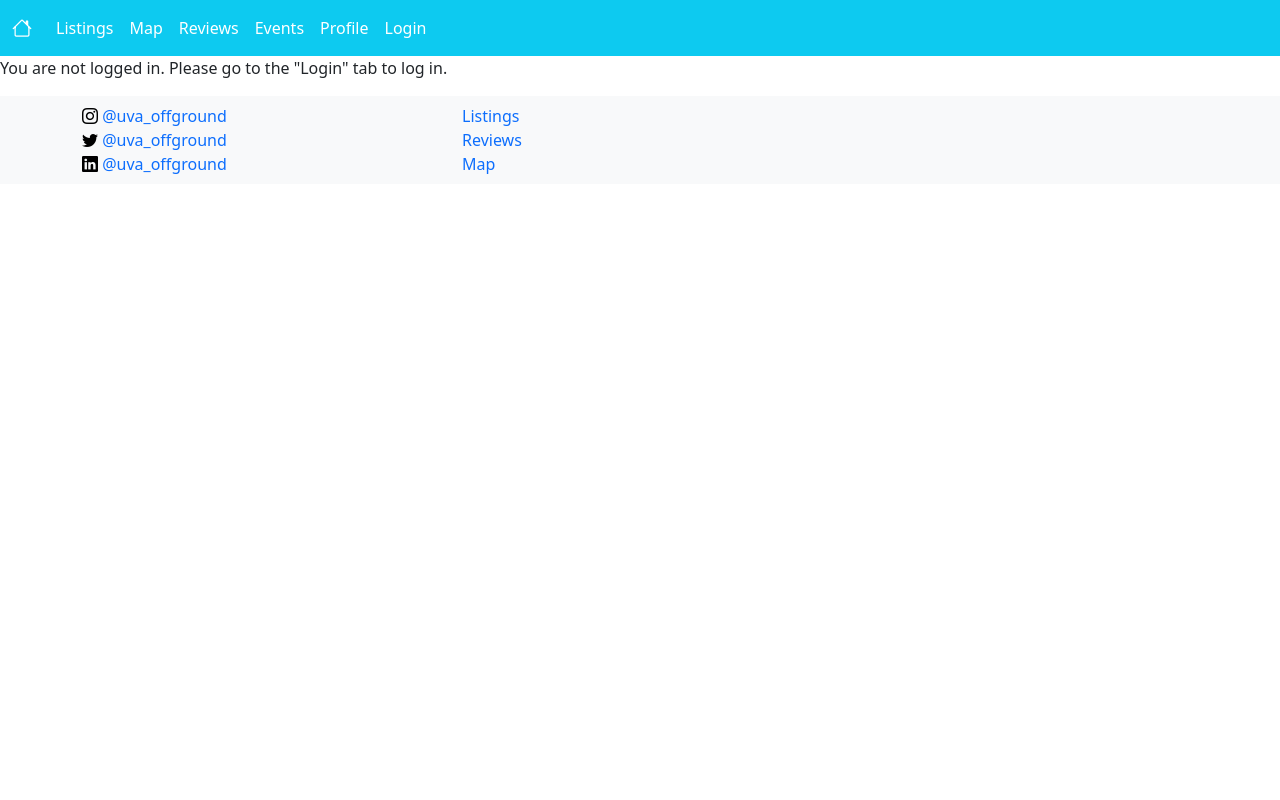
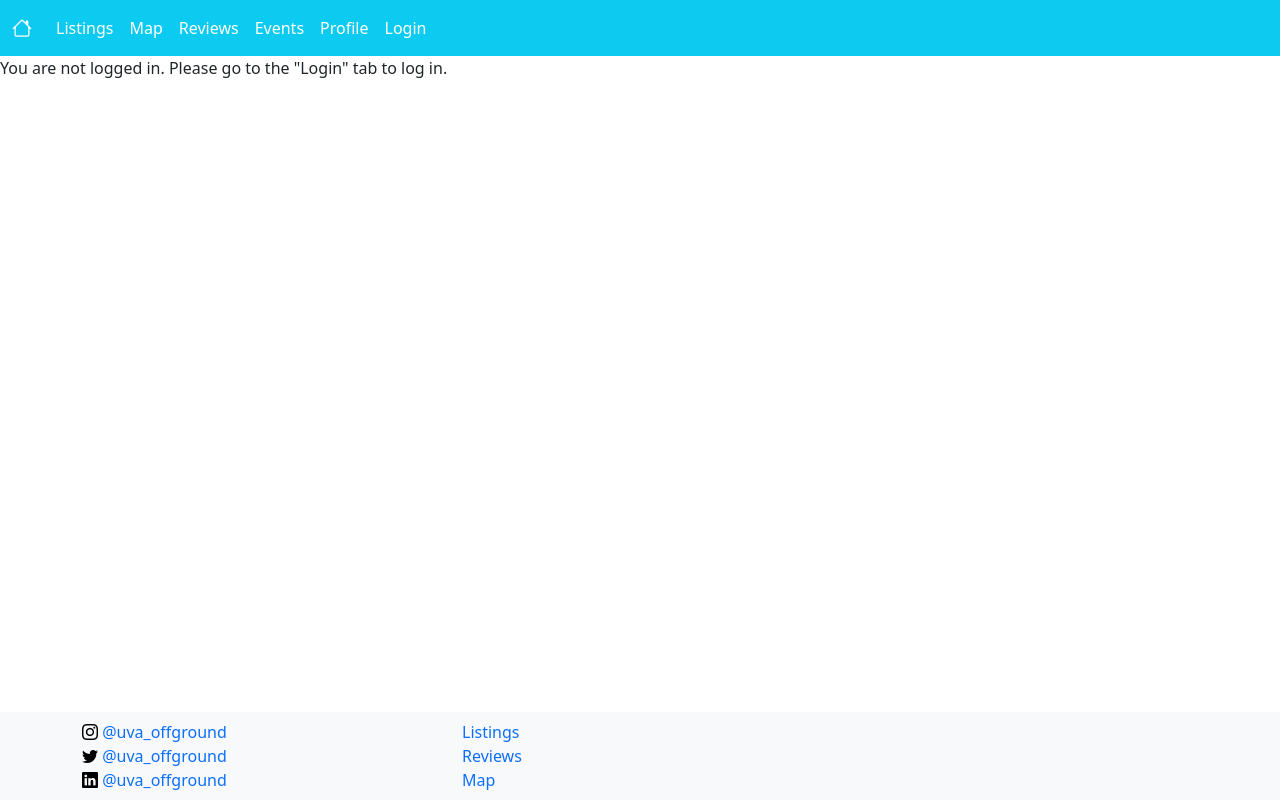
Before and after one commit to zachogan007/UVA_OffGroundsHousingWebApp, a Django app: page /maps/ in a window 1280 px wide. Run offline with Django 3.2, Linux system fonts and the light colour scheme; some libraries are stand-ins or nearby versions.

Commit message:
Changed layout

```diff
--- a/offGrounds/templates/homesearch/search.html
+++ b/offGrounds/templates/homesearch/search.html
@@ -175,7 +175,7 @@
         <p1> You are not logged in. Please go to the "Login" tab to log in.</p1>
 
     <!--Source Columns: https://getbootstrap.com/docs/5.0/layout/columns/-->
-        <div class="footer bg-light text-black pt-2 mt-3 pb-2">
+        <div class="footer fixed-bottom bg-light text-black pt-2 mt-3 pb-2">
               <div class="container">
                   <div class="row align-items-start">
                     <div class="col">
--- a/offGrounds/templates/maps/default.html
+++ b/offGrounds/templates/maps/default.html
@@ -169,7 +169,7 @@
 
 
         <!--Source Columns: https://getbootstrap.com/docs/5.0/layout/columns/-->
-        <div class="footer bg-light text-black pt-2 mt-3 pb-2">
+        <div class="footer fixed-bottom bg-light text-black pt-2 mt-3 pb-2">
               <div class="container">
                   <div class="row align-items-start">
                     <div class="col">
```
